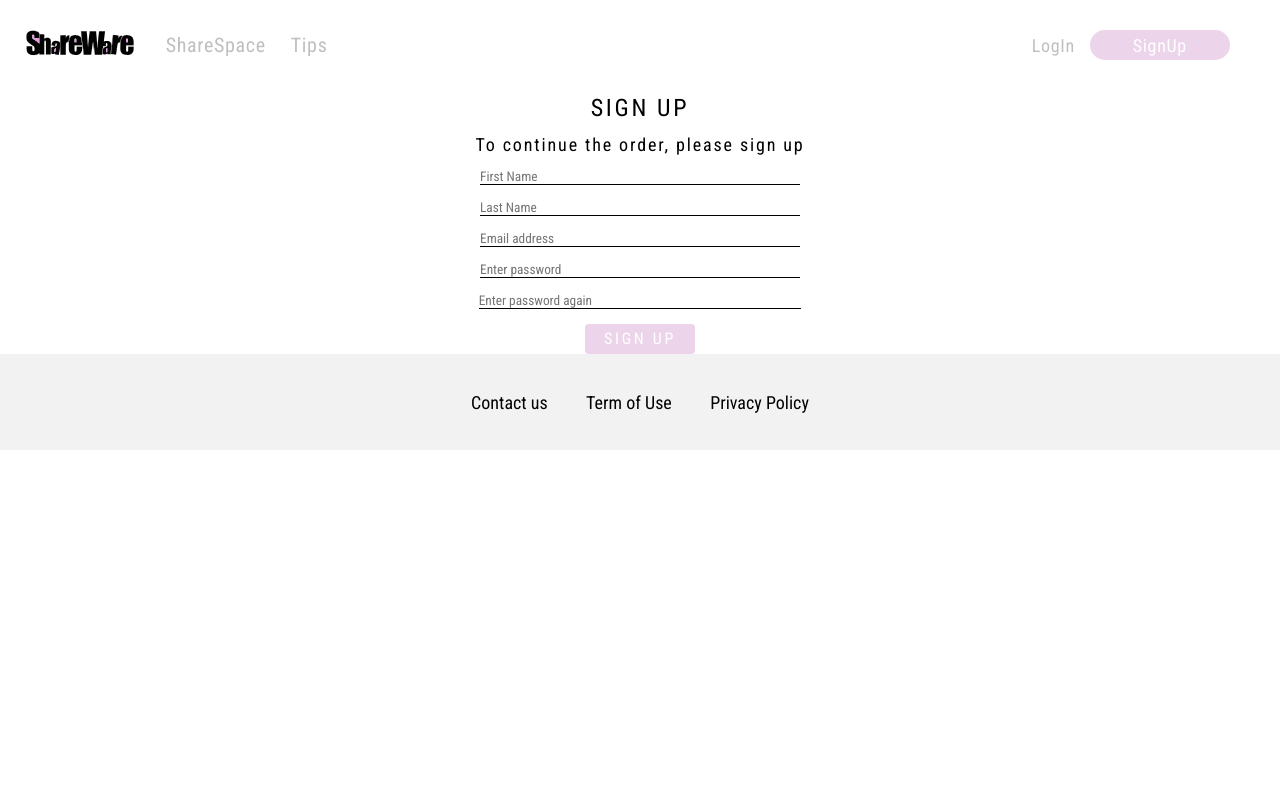
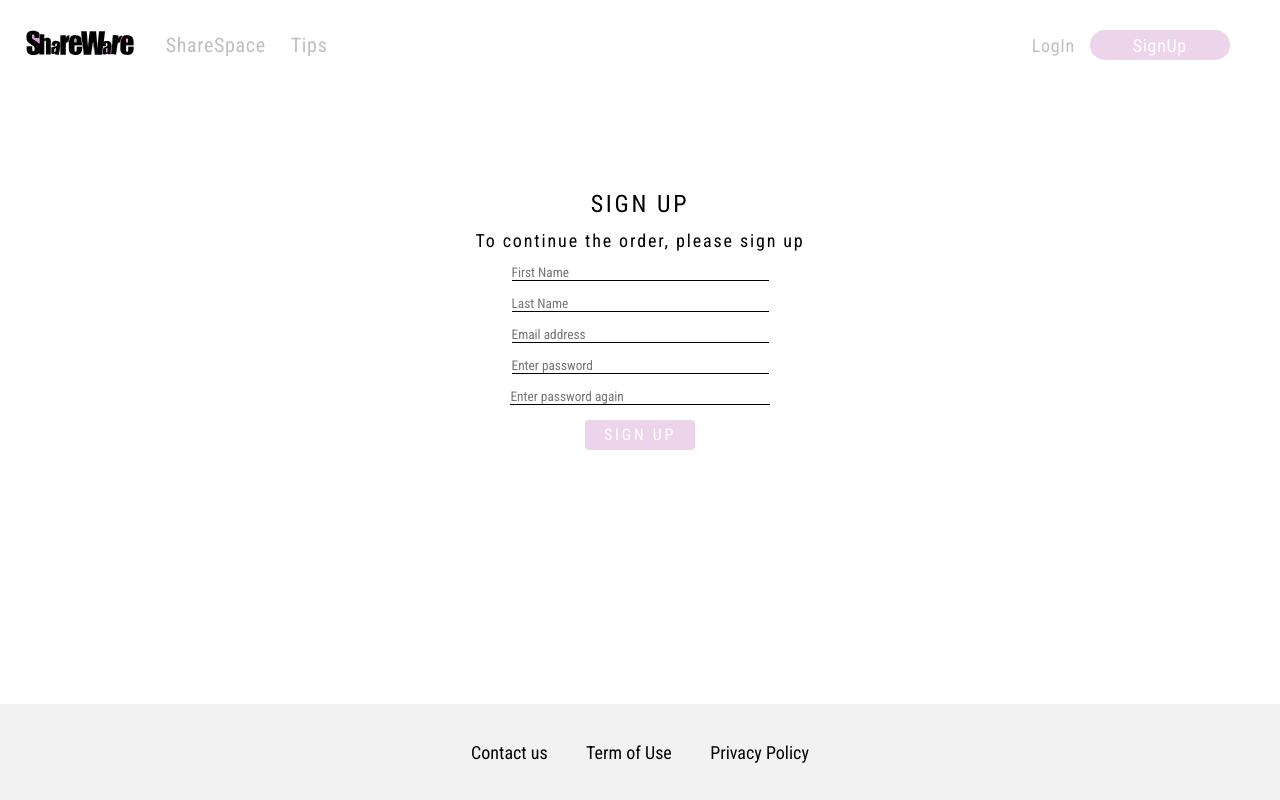
Before and after one commit to YuvalWeiss1403/SharewareFrontend, a React (Create React App) app: page /SignUp in a window 1280 px wide. Built offline with nearby package versions, Linux system fonts and the light colour scheme; no server answers.

Commit message:
with footer

```diff
--- a/src/component/SignUp/SignUp.css
+++ b/src/component/SignUp/SignUp.css
@@ -11,12 +11,12 @@
 
 .signUp-content {
 	background-color: white;
+	height: 80vh;
 	display: flex;
 	align-items: center;
 	flex-direction: column;
 	gap: 15px;
-	padding-top: 30px;
-	flex-wrap: nowrap;
+	padding: 126px;
 }
 .signUp-content .confirm-password-container {
 	display: flex;
@@ -76,7 +76,7 @@
 	background-color: rgba(255, 0, 0, 0.459);
 	padding: 3px;
 	font-size: 15px;
-	width: 42%;
+	width: 100%;
 	text-align: center;
 	margin-top: 1px;
 	box-shadow: 10px 10px 10px rgb(175 175 175 / 25%);
```
